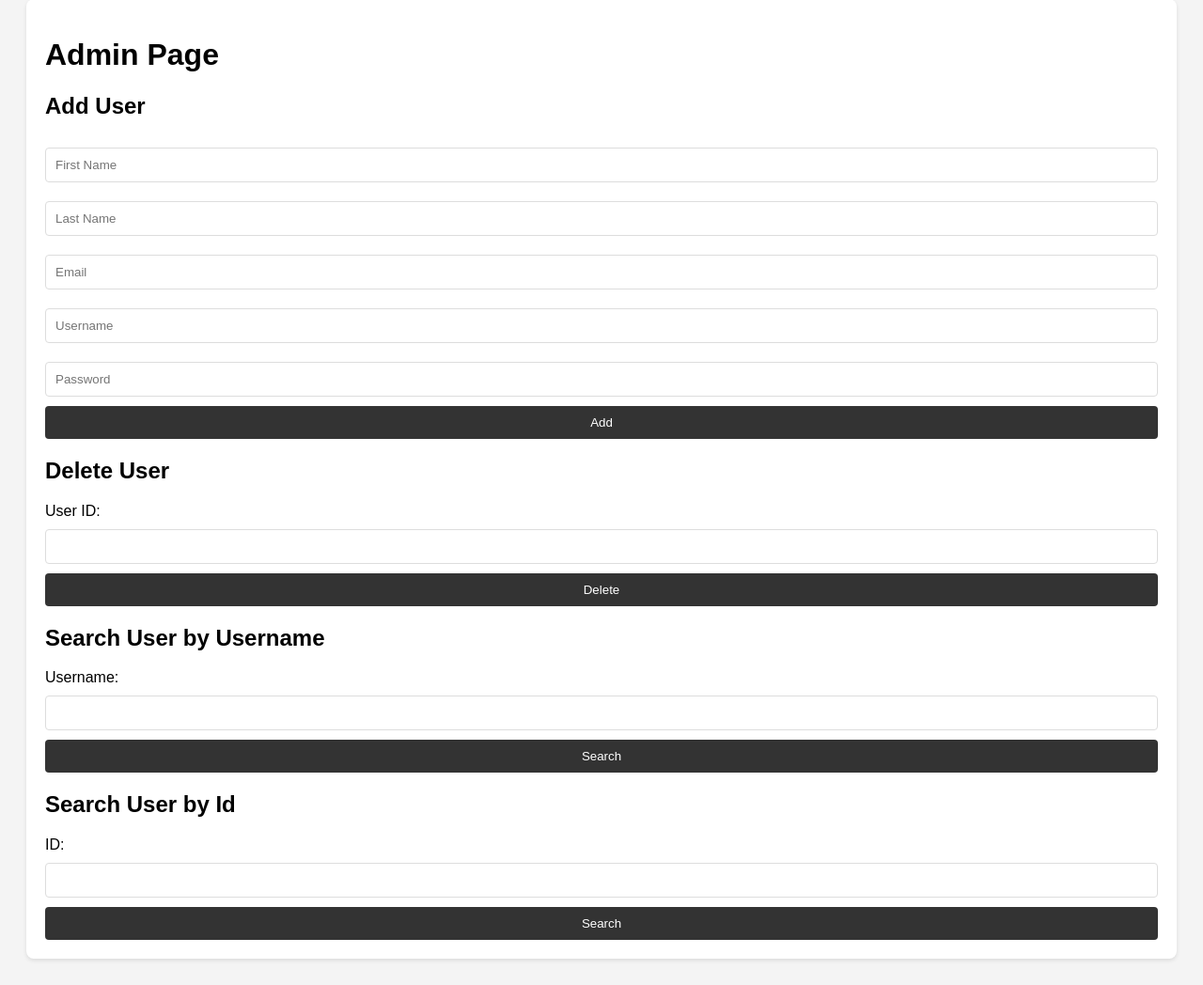
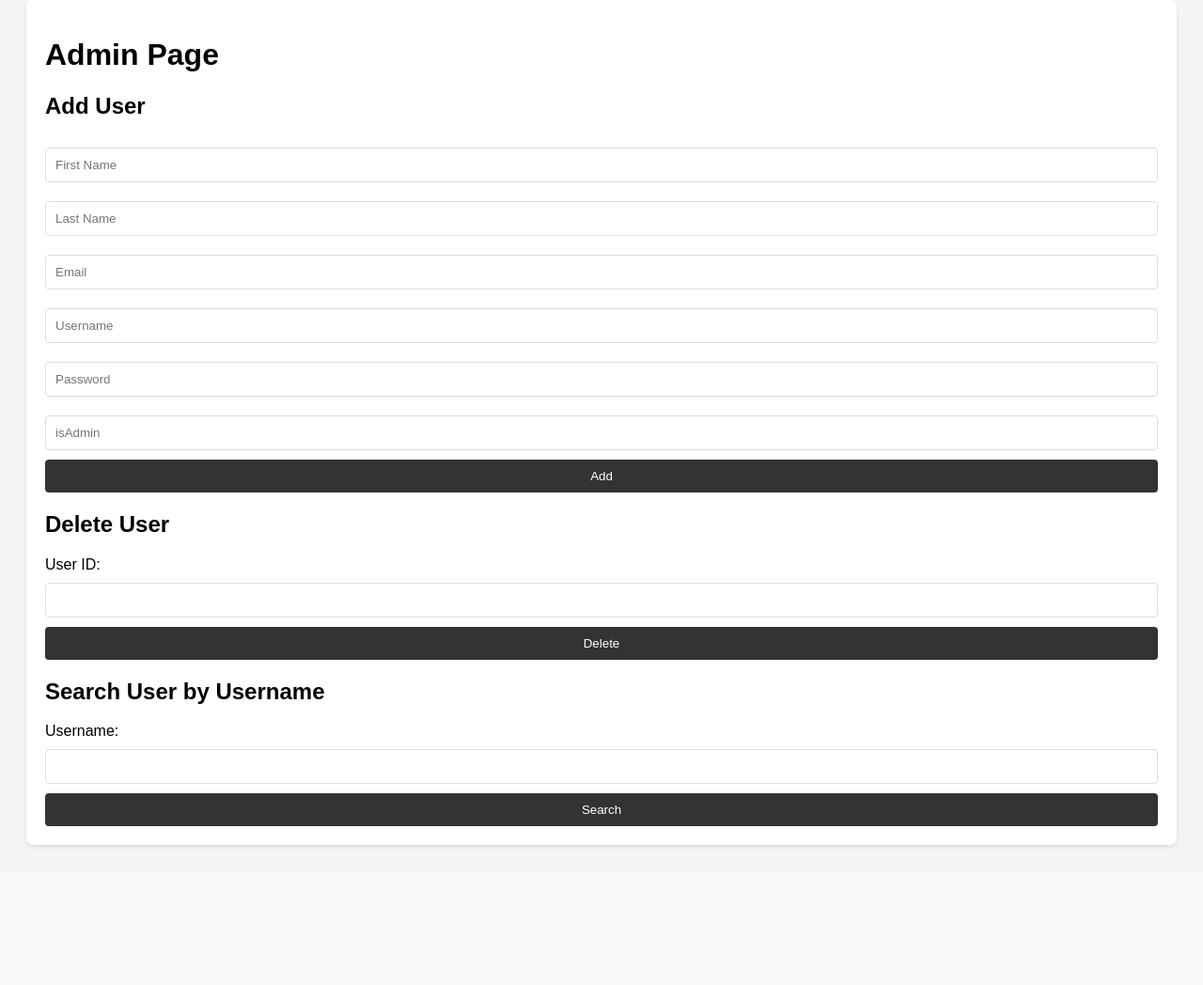
Before and after one commit to Dread4eL/SQLApp, a Flask app: page /admin in a window 1280 px wide. Shown: the part 103-1151 px from the top of the page at 94% size. After the commit the page ends 1005 px from the top, so only its background shows below. Run offline with Flask 3, Linux system fonts and the light colour scheme.

Commit message:
Further development
Updated user and some prints

```diff
--- a/app.py
+++ b/app.py
@@ -6,7 +6,7 @@ app = Flask(__name__,template_folder='./templates')
 
 # Database Configuration
 db_config = {
-    'user': 'root',        # Your MySQL username
+    'user': 'user',        # Your MySQL username
     'password': 'pouet',        # Your MySQL password
     'host': 'localhost',
     'database': 'testdb'   # Your database name
@@ -50,6 +50,7 @@ def signup():
 # Login Route
 @app.route('/login', methods=['GET', 'POST'])
 def login():
+    msg=''
     print(request.form)
     if request.method == 'POST':
         username = request.form['username']
@@ -57,53 +58,61 @@ def login():
 
         conn = mysql.connector.connect(**db_config)
         cursor = conn.cursor(dictionary=True)
-
-        cursor.execute("SELECT * FROM users WHERE username= '"+username+"' AND password= '"+password+"' ;",multi=True)
+        query ="SELECT * FROM users WHERE username= '"+username+"' AND password= '"+password+"' ;"
+        print(query)
+        cursor.execute(query)
         user = cursor.fetchall()
-
+        print(user)
         cursor.close()
         conn.close()
 
-        if user and 'Admin' in username:
+        if user and user[0]['isModerator']==1:
             # User is authenticated
             return redirect('/admin')
         elif user:
             return redirect('/user')
         else:
             # Invalid credentials
-            return 'Login Failed'
+            print("Invalid Credentials")
+            return render_template('login.html',msg='Login Failed, Invalid Credentials !!')
 
-    return render_template('login.html')
+    return render_template('login.html',msg=msg)
 
 
 @app.route('/login_safe', methods=['GET', 'POST'])
 def login_safe():
+    msg =''
     if request.method == 'POST':
         username = request.form['username']
         password = request.form['password']
+        List_sqli = ["'",'"','%','-']
+        for let in username:
+            if let in List_sqli:
+                return render_template('login_safe.html',msg = 'I do not want SQLi !!, wrong characters')
+        for let in password:
+            if let in List_sqli:
+                return render_template('login_safe.html',msg = 'I do not want SQLi !!, wrong characters')
 
         conn = mysql.connector.connect(**db_config)
         cursor = conn.cursor(dictionary=True)
-
-        # Using a parameterized query
-        query = "SELECT * FROM users WHERE username= ? AND password= ?"
+        query = "SELECT * FROM users WHERE username= %s AND password=%s"
         cursor.execute(query, (username, password))
         user = cursor.fetchall()
         print(user)
         cursor.close()
         conn.close()
 
-        if user and 'Admin' in username:
+        if user and user[0]['isModerator']==1:
             # User is authenticated
             return redirect('/admin')
         elif user:
             return redirect('/user')
         else:
             # Invalid credentials
-            return 'Login Failed'
+            print("Invalid Credentials")
+            return render_template('login.html',msg='Login Failed, Invalid Credentials !!')
 
     return render_template('login_safe.html')
-
 
 @app.route('/search', methods=['GET', 'POST'])
 def search():
@@ -118,7 +127,7 @@ def search():
         query = "SELECT * FROM users WHERE username LIKE '%"+username_search+"%';"
         print(query)
 
-        cursor.execute(query,multi=True)
+        cursor.execute(query)
 
         users = cursor.fetchall()
 
@@ -195,7 +204,7 @@ def admin_search():
         conn = mysql.connector.connect(**db_config)
         cursor = conn.cursor(dictionary=True)
         query = "SELECT * FROM users WHERE username LIKE '%"+username_search+"%';"
-        cursor.execute(query)
+        cursor.execute(query,multi=True)
         users = cursor.fetchall()
         cursor.close()
         conn.close()
--- a/list SQLI.txt
+++ b/list SQLI.txt
@@ -4,5 +4,4 @@
 
 %' and 1=0 union select null,firstName,lastName,username, password,null,null from users --  #gives every info we want in the database
 
-
-INSERT INTO `users` (`id`, `firstName`, `lastName`, `email`, `username`, `password`, `isModerator`) VALUES ('10', 'You', 'Got', 'You.got.Hacked@gmail.com', 'Hacked', 'Azertyuiop12', '1');
+%' OR 1=0; INSERT INTO `users` (`username`, `password`, `isModerator`) VALUES (  'YouGotHacked', 'Azertyuiop12', '1'); --
--- a/templates/admin.html
+++ b/templates/admin.html
@@ -12,6 +12,7 @@
         <input type="email" name="email" placeholder="Email" required>
         <input type="text" name="username" placeholder="Username" required>
         <input type="password" name="password" placeholder="Password" required>
+        <input type="number" name="isAdmin" placeholder="isAdmin" required>
         <button type="submit">Add</button>
     </form>
     </form>
@@ -45,18 +46,4 @@
         </ul>
     {% endif %}
 
-    <h2>Search User by Id</h2>
-    <form action='/admin/search_id' method="post" name="search_id">
-        ID: <input type="text" name="user_id"><br>
-        <button type="submit">Search</button>
-    </form>
-
-    {% if users_id %}
-        <h3>Search Results:</h3>
-        <ul>
-            {% for user in users_id %}
-                <li>ID: {{ user.id }},First Name: {{ user.firstName }},Last Name: {{ user.lastName }}, Email: {{ user.email }}, Username: {{ user.username }}, Password: {{ user.password }}</li>
-            {% endfor %}
-        </ul>
-    {% endif %}
 {% endblock %}
--- a/templates/base.html
+++ b/templates/base.html
@@ -38,7 +38,7 @@
             border-radius: 8px;
             box-shadow: 0 2px 4px rgba(0, 0, 0, 0.1);
         }
-        input[type="text"], input[type="password"], input[type="email"] {
+        input[type="text"], input[type="password"], input[type="email"],input[type="number"] {
             width: 100%;
             padding: 10px;
             margin: 10px 0;
--- a/templates/login.html
+++ b/templates/login.html
@@ -12,4 +12,7 @@
         <input type="password" name="password" placeholder="Password" required>
         <button type="submit">Login</button>
     </form>
+    {% if msg %}
+        <h3>{{ msg }}</h3>
+    {% endif %}
 {% endblock %}
--- a/templates/login_safe.html
+++ b/templates/login_safe.html
@@ -4,9 +4,12 @@
 
 {% block content %}
     <h2>Login Form</h2>
-    <form action="/login" method="post">
+    <form action="/login_safe" method="post">
         <input type="text" name="username" placeholder="Username" required>
         <input type="password" name="password" placeholder="Password" required>
         <button type="submit">Login</button>
     </form>
+    {% if msg %}
+        <h3>{{ msg }}</h3>
+    {% endif %}
 {% endblock %}
--- a/templates/search.html
+++ b/templates/search.html
@@ -11,7 +11,7 @@
             <input type="text" name="username" placeholder="Enter Username">
             <button type="submit">Search</button>
         </form>
- {% if users %}
+    {% if users %}s
         <h3>Search Results:</h3>
         <ul>
             {% for user in users %}
```
